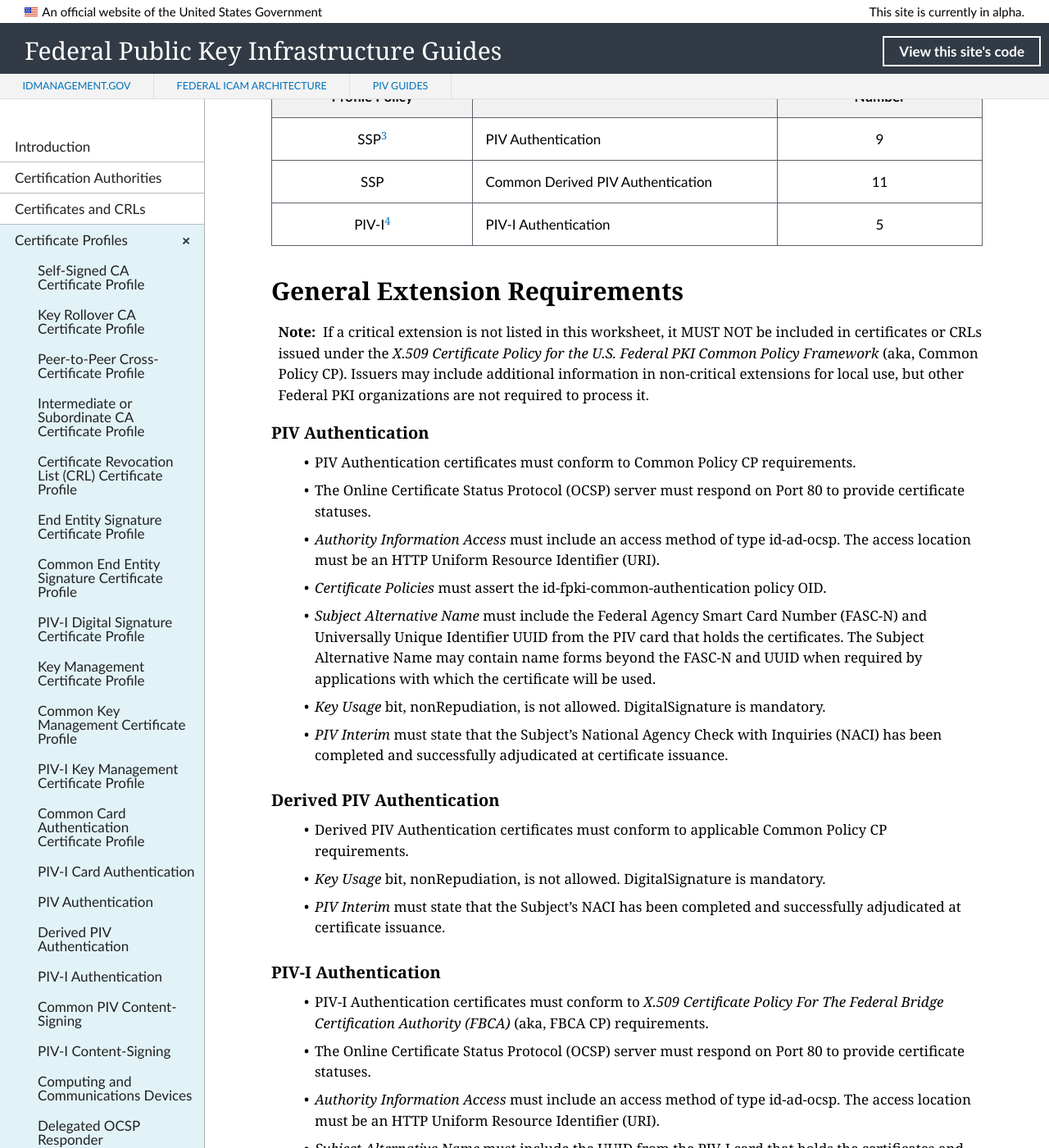
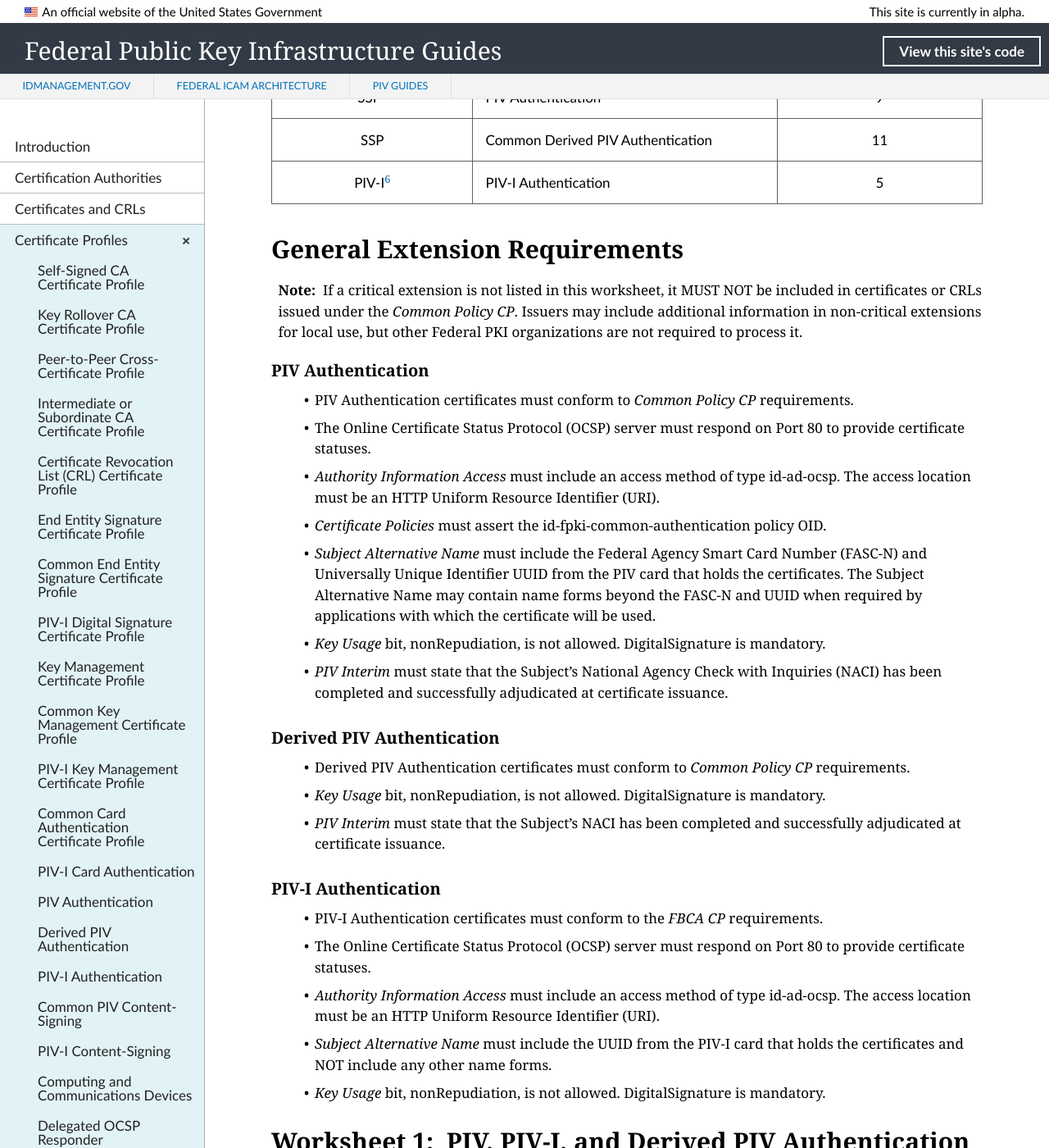
Before and after one commit to GSA/fpki-guides, a Jekyll site: the page built from _profiles/21_all_piv_auth.md, in a window 1280 px wide and 1400 px high, scrolled down 615 px. Shown: the whole window at 82% size. Built offline with Jekyll 4.4.1, drawn with Linux system fonts in a browser that asks for light colours; nearby versions of some CDN libraries; library files that are not in the unit come from our copies; some of the changed text lies outside the part shown.

Commit message:
Update 21_all_piv_auth.md
Add footnote.  Update footnote numbers.

```diff
--- a/_profiles/21_all_piv_auth.md
+++ b/_profiles/21_all_piv_auth.md
@@ -6,10 +6,10 @@
 
 X.509 v3 certificates contain a subject's identity and attribute data categorized by _Field_ (i.e., base certificate) and _Extension_. This profile specifies the unique settings required for:
 
-* **PIV and Derived PIV authentication certificates** issued under _X.509 Certificate Policy for the U.S. Federal PKI Common Policy Framework_ (aka, Common Policy CP)
-* **PIV-I Authentication certificates** issued under the _X.509 Certificate Policy For The Federal Bridge Certification Authority (FBCA)_.
+* **PIV and Derived PIV authentication certificates** issued under the _Common Policy CP_<sup>[1](#1)</sup>
+* **PIV-I Authentication certificates** issued under the _FBCA CP_<sup>[2](#2)</sup>.
 
-For standard, detailed certificate information, see the _ITU-T X.509 Recommendation_<sup>[1](#1)</sup> and RFC 5280<sup>[2](#2)</sup>.
+For standard, detailed certificate information, see the _ITU-T X.509 Recommendation_<sup>[3](#3)</sup> and RFC 5280<sup>[4](#4)</sup>.
 
 ## Profile Worksheet Traceability
 
@@ -17,17 +17,17 @@
 
 | **Deprecated Certificate<br>Profile Policy**  | **Deprecated Worksheet Name** |  **Deprecated Worksheet<br>Number**  |
 | :----: | :---- |  :----:  |
-|  SSP<sup>[3](#3)</sup>  |  PIV Authentication  | 9  |
+|  SSP<sup>[5](#5)</sup>  |  PIV Authentication  | 9  |
 |  SSP  |  Common Derived PIV Authentication  | 11  |
-|  PIV-I<sup>[4](#4)</sup>  | PIV-I Authentication  |  5|
+|  PIV-I<sup>[6](#6)</sup>  | PIV-I Authentication  |  5|
 
 ## General Extension Requirements
 
-**Note:**&nbsp;&nbsp;If a critical extension is not listed in this worksheet, it MUST NOT be included in certificates or CRLs issued under the _X.509 Certificate Policy for the U.S. Federal PKI Common Policy Framework_ (aka, Common Policy CP). Issuers may include additional information in non-critical extensions for local use, but other Federal PKI organizations are not required to process it.
+**Note:**&nbsp;&nbsp;If a critical extension is not listed in this worksheet, it MUST NOT be included in certificates or CRLs issued under the _Common Policy CP_. Issuers may include additional information in non-critical extensions for local use, but other Federal PKI organizations are not required to process it.
 
 ### PIV Authentication
 
-* PIV Authentication certificates must conform to Common Policy CP requirements.
+* PIV Authentication certificates must conform to _Common Policy CP_ requirements.
 * The Online Certificate Status Protocol (OCSP) server must respond on Port 80 to provide certificate statuses.
 * _Authority Information Access_ must include an access method of type id-ad-ocsp. The access location must be an HTTP Uniform Resource Identifier (URI).
 * _Certificate Policies_ must assert the id-fpki-common-authentication policy OID.
@@ -37,13 +37,13 @@
 
 ### Derived PIV Authentication
 
-* Derived PIV Authentication certificates must conform to applicable Common Policy CP requirements.
+* Derived PIV Authentication certificates must conform to _Common Policy CP_ requirements.
 * _Key Usage_ bit, nonRepudiation, is not allowed. DigitalSignature is mandatory.
 * _PIV Interim_ must state that the Subject's NACI has been completed and successfully adjudicated at certificate issuance.
 
 ### PIV-I Authentication
 
-* PIV-I Authentication certificates must conform to _X.509 Certificate Policy For The Federal Bridge Certification Authority (FBCA)_ (aka, FBCA CP) requirements.
+* PIV-I Authentication certificates must conform to the _FBCA CP_ requirements.
 * The Online Certificate Status Protocol (OCSP) server must respond on Port 80 to provide certificate statuses.
 * _Authority Information Access_ must include an access method of type id-ad-ocsp. The access location must be an HTTP Uniform Resource Identifier (URI).
 * _Subject Alternative Name_ must include the UUID from the PIV-I card that holds the certificates and NOT include any other name forms.
```
Also changed, not shown: other parts of _profiles/21_all_piv_auth.md (+12 -11 lines).
